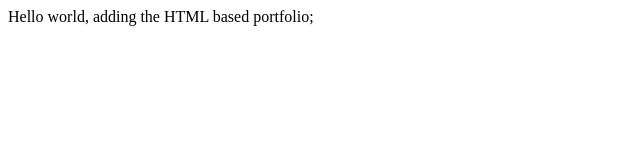
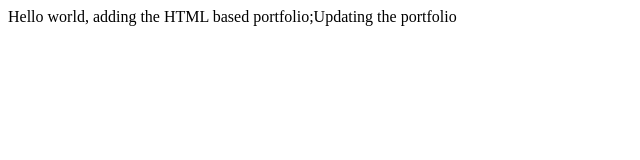
Before and after one commit to Manohar-1/Manohar-1.github.io, a plain HTML site: page index.html in a window 1280 px wide. Shown: the whole page, without its empty margins (0-640 px from the left). Drawn offline with Linux system fonts and the light colour scheme.

Commit message:
commited Updation

```diff
--- a/index.html
+++ b/index.html
@@ -7,6 +7,6 @@
     <title>Portfolio</title>
 </head>
 <body>
-    Hello world, adding the HTML based portfolio;
+    Hello world, adding the HTML based portfolio;Updating the portfolio
 </body>
 </html>
```
